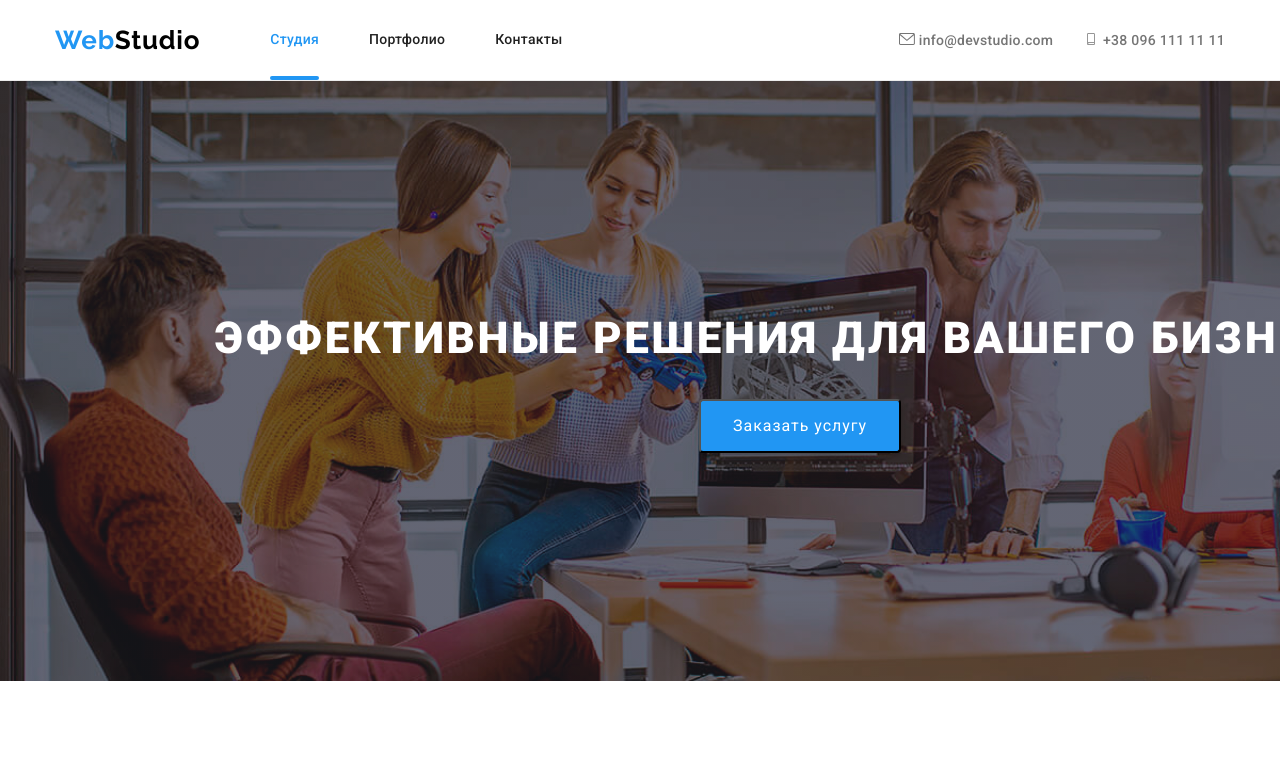
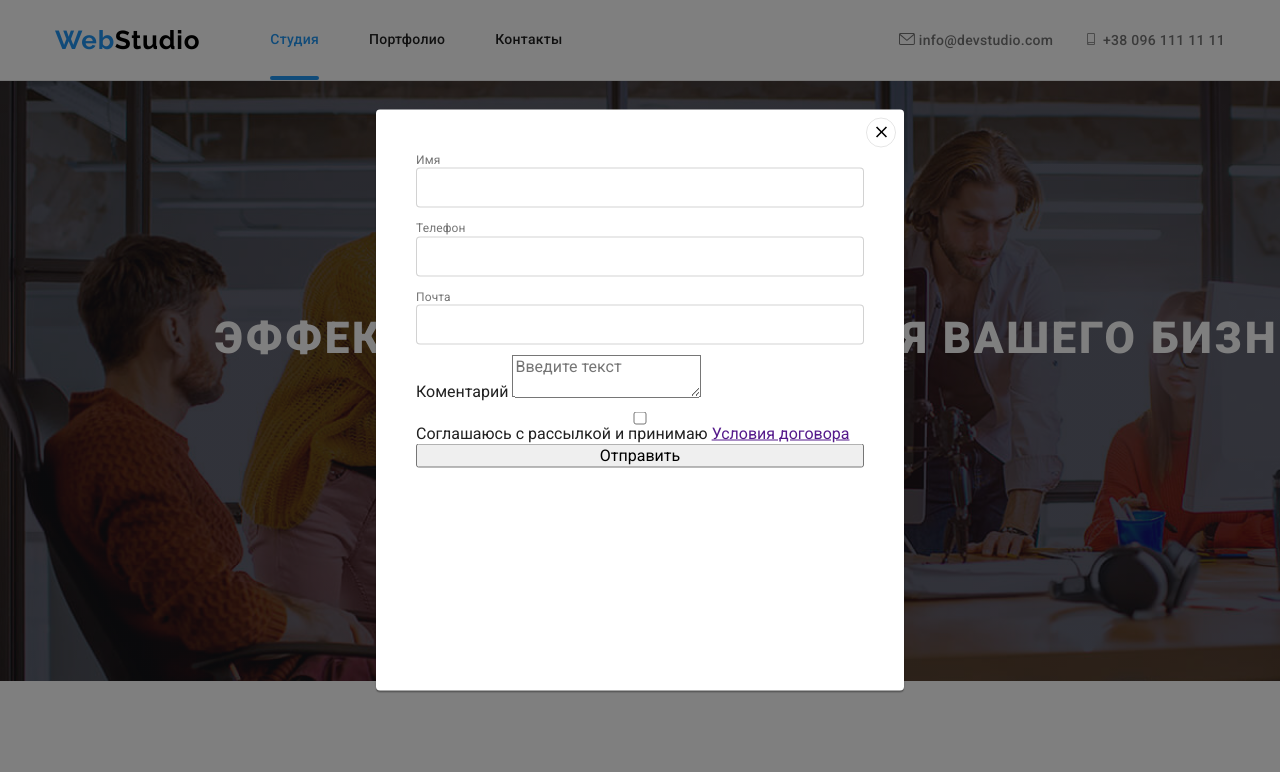
Before and after one commit to Bezpalyy/goit-markup-hw-06, a plain HTML site: page index.html in a window 1280 px wide. Shown: the top 772 px of the page. Drawn offline with nearby package versions, Linux system fonts and the light colour scheme; a script that the page names is missing.

Commit message:
12.06 finish

```diff
--- a/css/style.css
+++ b/css/style.css
@@ -758,6 +758,7 @@ img {
   background-color: rgba(255, 255, 255);
   box-shadow: 0px 1px 3px rgba(0, 0, 0, 0.12), 0px 1px 1px rgba(0, 0, 0, 0.14), 0px 2px 1px rgba(0, 0, 0, 0.2);
   border-radius: 4px;
+  padding: 40px;
  }
 
  .modal-close-btn{
@@ -782,3 +783,32 @@ img {
   pointer-events: none;
  }
 /*-----/MODAL-----*/
+
+/*-----CONTACT FORM-----*/
+
+.contact-form{
+  display: flex;
+  flex-direction: column;
+}
+
+.contact-form-input{
+  width: 100%;
+  height: 40px;
+  padding-left: 42px;
+  border: 1px solid rgba(33, 33, 33, 0.2);
+  border-radius: 4px;
+}
+
+.contact-form-field{
+  margin-bottom: 10px;
+}
+
+.contact-form-span{
+  font-weight: 400;
+  font-size: 12px;
+  line-height: 14px;
+  letter-spacing: 0.01em;
+  color: #757575;
+}
+
+/*-----/CONTACT FORM-----*/
--- a/index.html
+++ b/index.html
@@ -471,13 +471,58 @@
       </div>
     </footer>
     <!--Modal-->
-    <div class="backdrop is-hidden" data-modal>
+    <div class="backdrop " data-modal>
       <div class="modal">
         <button type="button" class="modal-close-btn" data-modal-close>
           <svg class="modal-close-btn-icon" width="18" height="18">
             <use href="./images/sprite.svg#close"></use>
           </svg>
         </button>
+        <form class="contact-form">
+          <label class="contact-form-field">
+            <span class="contact-form-span">Имя</span>
+            <input class="contact-form-input" type="text" required name="user-name" minlength="3">
+          </label>
+          <label class="contact-form-field">
+            <span class="contact-form-span">Телефон</span>
+            <input
+              class="contact-form-input"
+              type="tel"
+              required
+              name="user-phone-number"
+              pattern="[0-9]{3}-[0-9]{3}-[0-9]{2}-[0-9]{2}"
+              title="xxx-xxx-xx-xx"
+            />
+          </label>
+          <label class="contact-form-field">
+            <span class="contact-form-span">Почта</span>
+            <input
+              class="contact-form-input"
+              type="email"
+              required
+              name="user-email"
+            />
+          </label>
+          <label class="contact-form-field">
+            Коментарий
+            <textarea
+              class="contact-form-message"
+              name="user-message"
+              placeholder="Введите текст"
+            ></textarea>
+          </textarea>
+          </label>
+          <input
+            class="contact-form-checkbox"
+            type="checkbox"
+            name="user-policy"
+            required
+            />
+          <label for=""
+          >Соглашаюсь с рассылкой и принимаю
+           <a class="contact-form-checkbox-link" href="">Условия договора</a></label>
+           <button class="contact-form-btn" type="submit">Отправить</button>
+        </form>
       </div>
     </div>
     <script src="./js/modal.js"></script>
```
